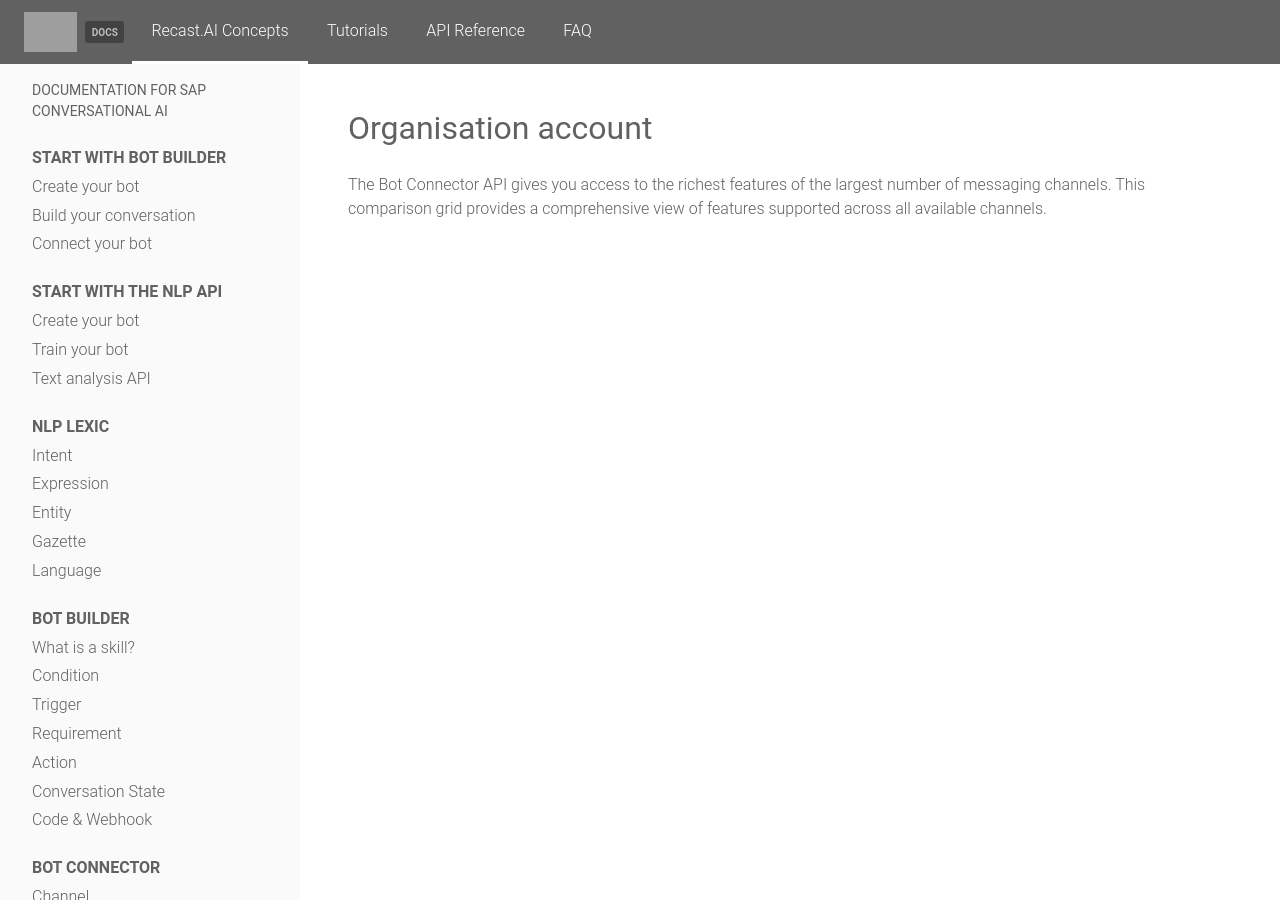
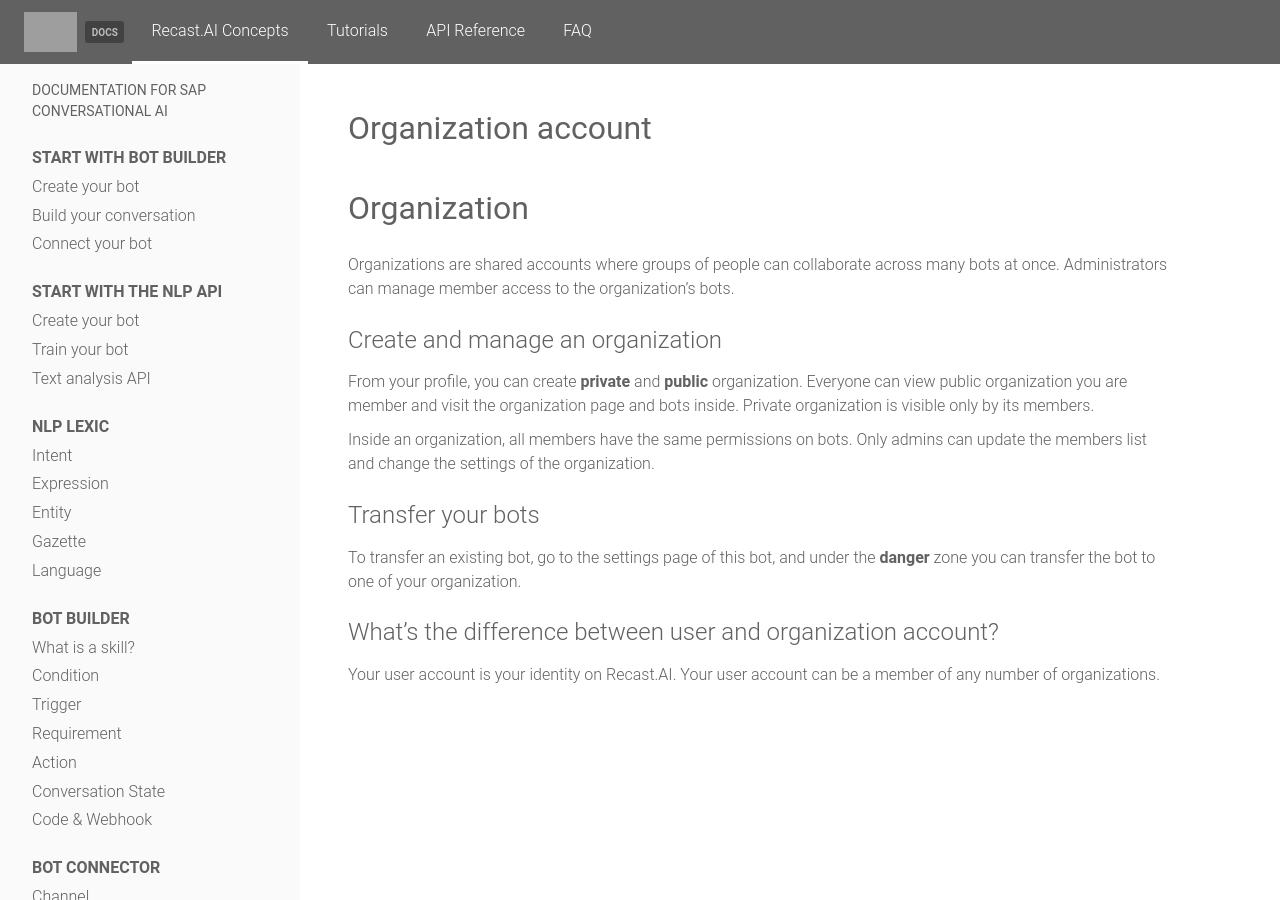
Before and after one commit to SAP-archive/docs, a Jekyll site: the page built from concepts/collaboration/organisation.md, in a window 1280 px wide and 900 px high. Built offline with Jekyll 4.4.1, drawn with Linux system fonts in a browser that asks for light colours; nearby versions of some CDN libraries; a style sheet for code colours, icons or effects is not loaded; grey boxes are pictures that could not be loaded.

Commit message:
Update organisation.md

```diff
--- a/concepts/collaboration/organisation.md
+++ b/concepts/collaboration/organisation.md
@@ -1,8 +1,23 @@
 ---
 layout: concept
-title: Organisation account
-permalink: /concepts/organisation-account
+title: Organization account
+permalink: /concepts/organization-account
 ---
 
-The Bot Connector API gives you access to the richest features of the largest number of messaging channels.
-This comparison grid provides a comprehensive view of features supported across all available channels.
+# Organization
+
+Organizations are shared accounts where groups of people can collaborate across many bots at once. Administrators can manage member access to the organization's bots.
+
+## Create and manage an organization
+
+From your profile, you can create **private** and **public** organization. Everyone can view public organization you are member and visit the organization page and bots inside. Private organization is visible only by its members.
+
+Inside an organization, all members have the same permissions on bots. Only admins can update the members list and change the settings of the organization.
+
+## Transfer your bots
+
+To transfer an existing bot, go to the settings page of this bot, and under the **danger** zone you can transfer the bot to one of your organization.
+
+## What's the difference between user and organization account?
+
+Your user account is your identity on Recast.AI. Your user account can be a member of any number of organizations.
```
